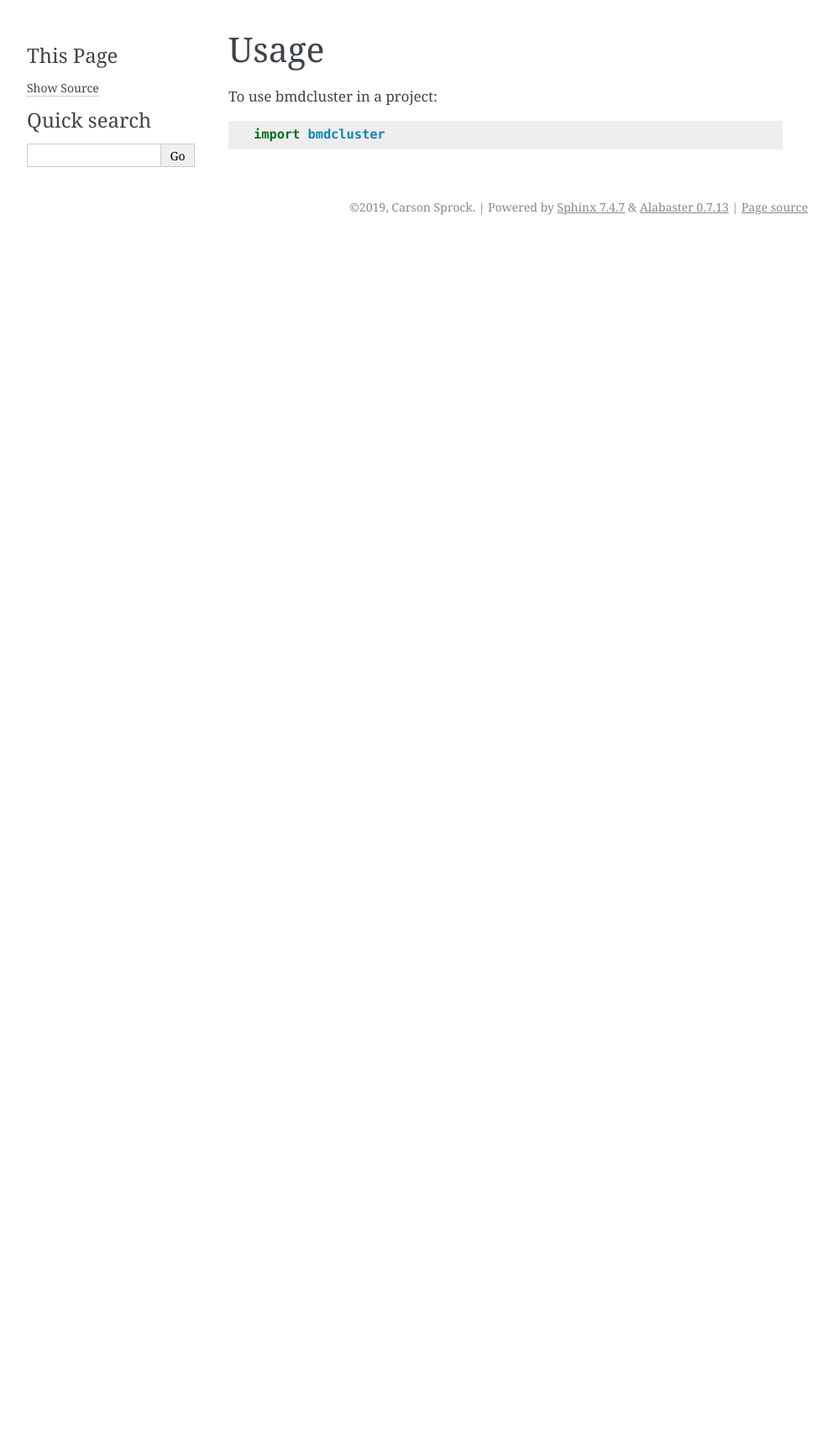
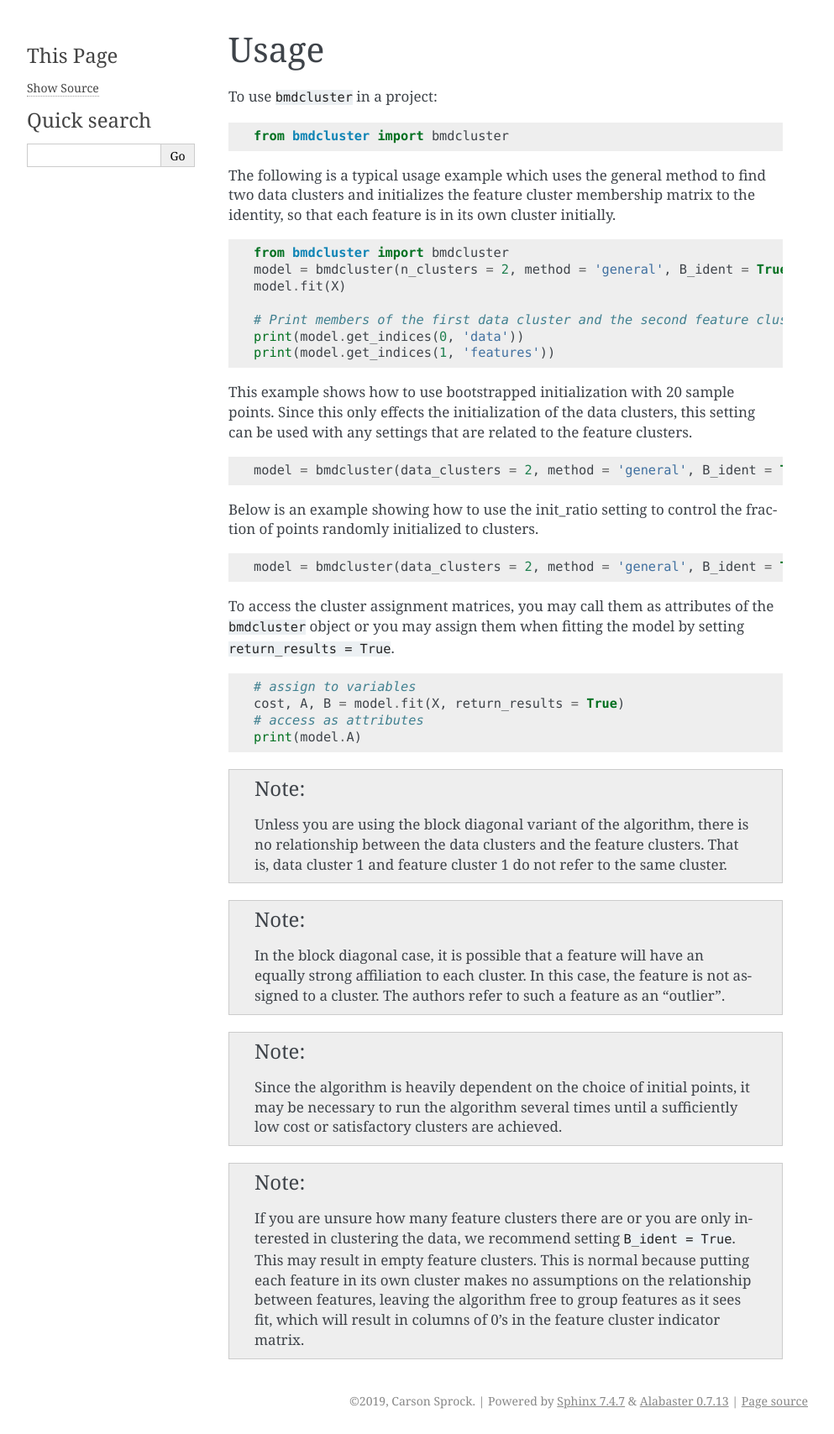
Before and after one commit to csprock/bmdcluster, a Sphinx documentation site: the page built from docs/usage.rst, in a window 1280 px wide. Shown: the whole page at 84% size, without its empty margins (148-1141 px from the left). Built offline with Sphinx 7.4.7, drawn with Linux system fonts in a browser that asks for light colours; pages that are not in the unit, such as notebooks, are missing from menus; before the commit the page ends 900 px from its top, so only the background shows below that.

```diff
--- a/docs/conf.py
+++ b/docs/conf.py
@@ -32,7 +32,21 @@ import bmdcluster
 
 # Add any Sphinx extension module names here, as strings. They can be
 # extensions coming with Sphinx (named 'sphinx.ext.*') or your custom ones.
-extensions = ['sphinx.ext.autodoc', 'sphinx.ext.viewcode']
+extensions = ['sphinx.ext.autodoc', 'sphinx.ext.viewcode', 'sphinx.ext.napoleon', 'sphinx.ext.mathjax']
+
+# Napoleon settings
+napoleon_google_docstring = False
+napoleon_numpy_docstring = True
+napoleon_include_init_with_doc = True
+napoleon_include_private_with_doc = False
+napoleon_include_special_with_doc = True
+napoleon_use_admonition_for_examples = False
+napoleon_use_admonition_for_notes = False
+napoleon_use_admonition_for_references = False
+napoleon_use_ivar = False
+napoleon_use_param = True
+napoleon_use_rtype = True
+
 
 # Add any paths that contain templates here, relative to this directory.
 templates_path = ['_templates']
--- a/docs/index.rst
+++ b/docs/index.rst
@@ -1,5 +1,9 @@
 Welcome to bmdcluster's documentation!
 ======================================
+
+Python implementation of the Binary Matrix Decomposition algorithm for clustering binary data.
+
+* Free software: MIT license
 
 .. toctree::
    :maxdepth: 2
@@ -7,8 +11,8 @@ Welcome to bmdcluster's documentation!
 
    readme
    installation
+   modules
    usage
-   modules
    contributing
    history
 
--- a/docs/usage.rst
+++ b/docs/usage.rst
@@ -2,6 +2,65 @@
 Usage
 =====
 
-To use bmdcluster in a project::
+To use :code:`bmdcluster` in a project::
 
-    import bmdcluster
+    from bmdcluster import bmdcluster
+
+
+The following is a typical usage example which uses the general method to find two data clusters and initializes the feature cluster membership matrix to the identity,
+so that each feature is in its own cluster initially.
+
+.. code:: python
+
+   from bmdcluster import bmdcluster
+   model = bmdcluster(n_clusters = 2, method = 'general', B_ident = True)
+   model.fit(X)
+
+   # Print members of the first data cluster and the second feature cluster
+   print(model.get_indices(0, 'data'))
+   print(model.get_indices(1, 'features'))
+
+This example shows how to use bootstrapped initialization with 20 sample points. Since this only effects the initialization of the data clusters, this setting can be used with any settings that are related to the feature clusters.
+
+.. code:: python
+
+   model = bmdcluster(data_clusters = 2, method = 'general', B_ident = True, use_bootstrap = True, b = 20)
+
+
+Below is an example showing how to use the init_ratio setting to control the fraction of points randomly initialized to clusters.
+
+.. code:: python
+
+   model = bmdcluster(data_clusters = 2, method = 'general', B_ident = True, init_ratio = 0.25)
+
+To access the cluster assignment matrices, you may call them as attributes of the :code:`bmdcluster` object or
+you may assign them when fitting the model by setting :code:`return_results = True`.
+
+.. code:: python
+
+   # assign to variables
+   cost, A, B = model.fit(X, return_results = True)
+   # access as attributes
+   print(model.A)
+
+
+.. note::
+
+    Unless you are using the block diagonal variant of the algorithm, there is no relationship between the data clusters and the feature clusters.
+    That is, data cluster 1 and feature cluster 1 do not refer to the same cluster.
+
+.. note::
+
+    In the block diagonal case, it is possible that a feature will have an equally strong affiliation to each cluster.
+    In this case, the feature is not assigned to a cluster. The authors refer to such a feature as an "outlier".
+
+.. note::
+
+    Since the algorithm is heavily dependent on the choice of initial points,
+    it may be necessary to run the algorithm several times until a sufficiently low cost or satisfactory clusters are achieved.
+
+.. note::
+
+    If you are unsure how many feature clusters there are or you are only interested in clustering the data, we recommend setting :code:`B_ident = True`. This may result in empty feature clusters.
+    This is normal because putting each feature in its own cluster makes no assumptions on the relationship between features,
+    leaving the algorithm free to group features as it sees fit, which will result in columns of 0's in the feature cluster indicator matrix.
```
Also changed, not shown: CONTRIBUTING.rst (+2 -24 lines), README.rst (+35 -6 lines), docs/modules.rst (added, +8 -0 lines), 1 other file.
